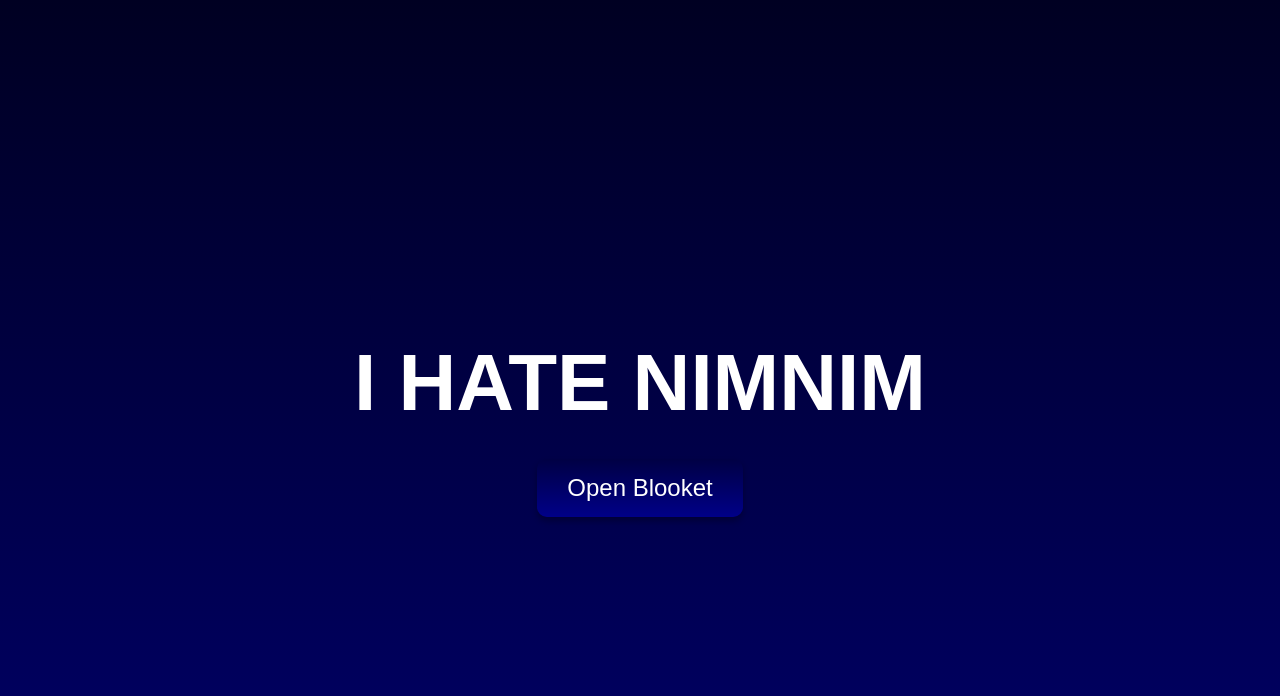
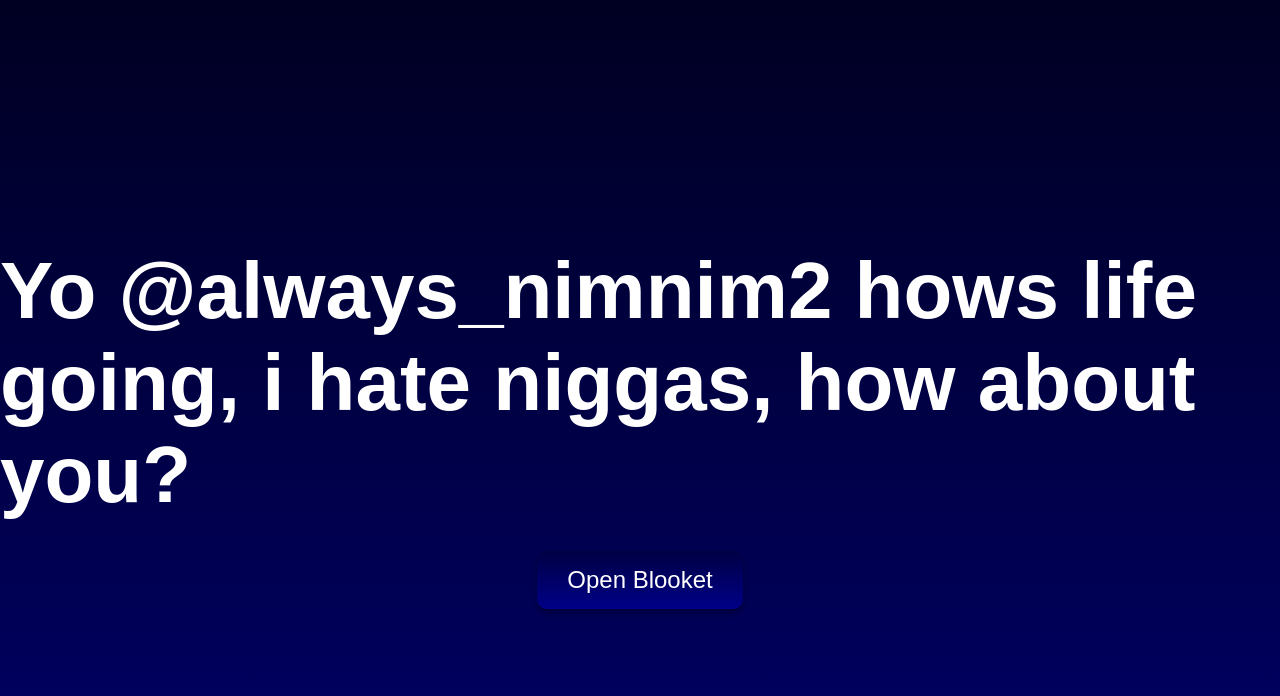
Before and after one commit to DUB55/dub5.github.io, a plain HTML site: page index.html in a window 1280 px wide. Drawn offline with Linux system fonts and the light colour scheme.

Commit message:
Update index.html

```diff
--- a/index.html
+++ b/index.html
@@ -40,7 +40,7 @@
     </style>
 </head>
 <body>
-    <h1>I HATE NIMNIM</h1>
+    <h1>Yo @always_nimnim2 hows life going, i hate niggas, how about you?</h1>
     <button class="button" onclick="window.open('https://play.blooket.com', '_blank')">
         Open Blooket
     </button>
```
